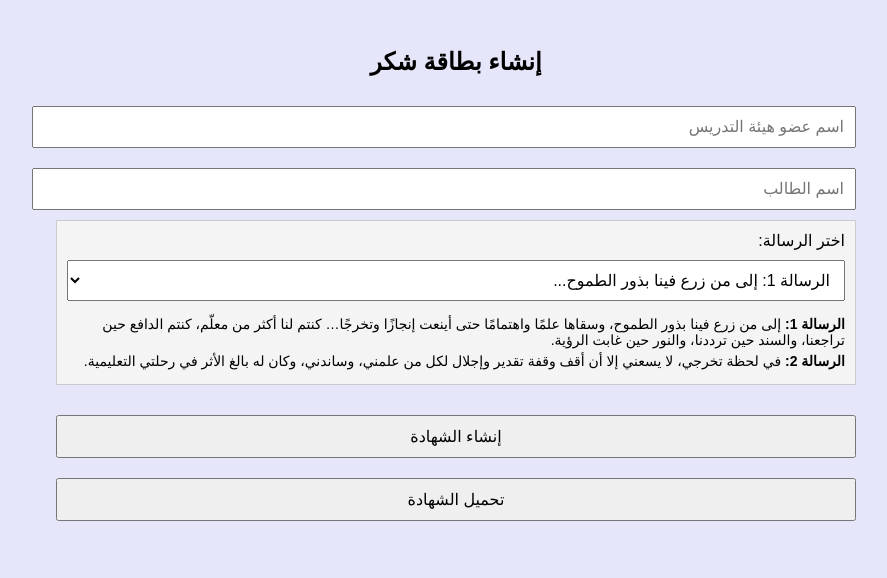
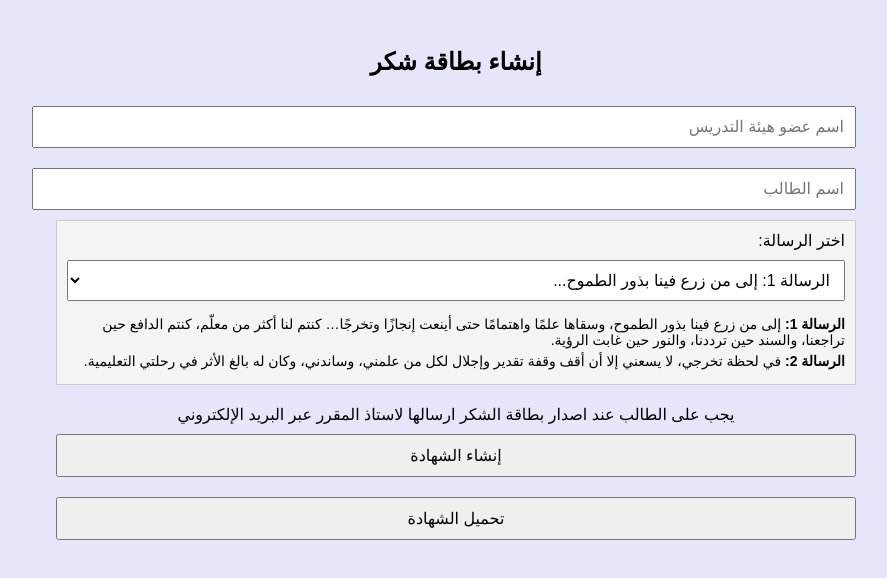
Before and after one commit to Jana33557799/-., a plain HTML site: page index.html in a window 1280 px wide. Shown: the whole page, without its empty margins (184-1071 px from the left). Drawn offline with Linux system fonts and the light colour scheme.

Commit message:
Update index.html

```diff
--- a/index.html
+++ b/index.html
@@ -55,7 +55,9 @@
       <p><strong>الرسالة 1:</strong> إلى من زرع فينا بذور الطموح، وسقاها علمًا واهتمامًا حتى أينعت إنجازًا وتخرجًا… كنتم لنا أكثر من معلّم، كنتم الدافع حين تراجعنا، والسند حين ترددنا، والنور حين غابت الرؤية.</p>
       <p><strong>الرسالة 2:</strong> في لحظة تخرجي، لا يسعني إلا أن أقف وقفة تقدير وإجلال لكل من علمني، وساندني، وكان له بالغ الأثر في رحلتي التعليمية.</p>
     </div>
-
+<div class="instructions">
+  يجب على الطالب عند اصدار بطاقة الشكر ارسالها لاستاذ المقرر عبر البريد الإلكتروني
+</div>
     <button onclick="generateCertificate()">إنشاء الشهادة</button>
     <button onclick="downloadImage()">تحميل الشهادة</button>
 
```
